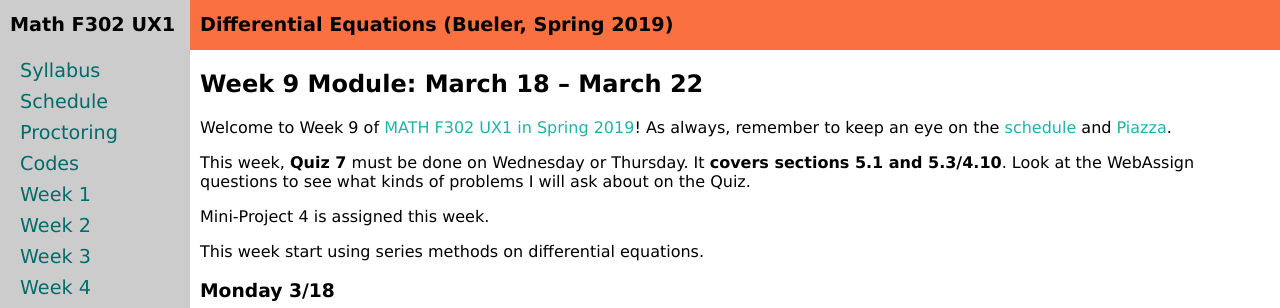
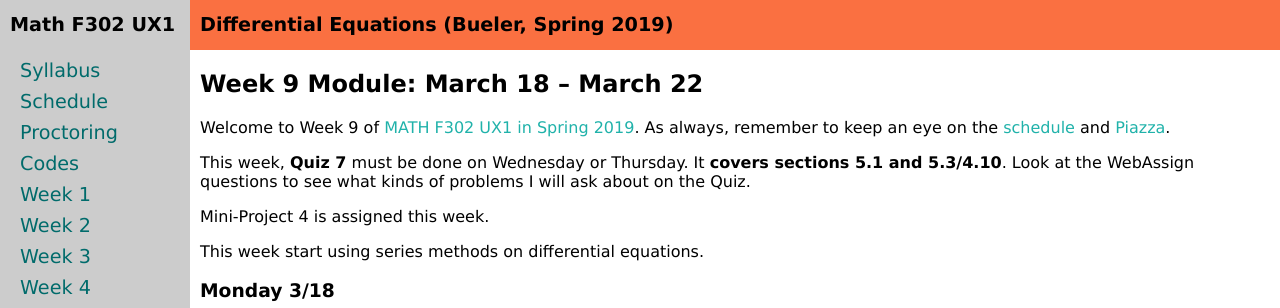
Before and after one commit to bueler/math302, a Jekyll site: the page built from week9.md, in a window 1280 px wide and 993 px high. Shown: the top 308 px of the window. Built offline with Jekyll 4.4.1, drawn with Linux system fonts in a browser that asks for light colours.

Commit message:
minorismo

```diff
--- a/week9.md
+++ b/week9.md
@@ -5,7 +5,7 @@ title: Week 9
 
 ## Week 9 Module: March 18 -- March 22
 
-Welcome to Week 9 of [MATH F302 UX1 in Spring 2019](index.html)!  As always, remember to keep an eye on the [schedule](schedule.pdf) and [Piazza](https://piazza.com/uaf/spring2019/math302ux1/home).
+Welcome to Week 9 of [MATH F302 UX1 in Spring 2019](index.html).  As always, remember to keep an eye on the [schedule](schedule.pdf) and [Piazza](https://piazza.com/uaf/spring2019/math302ux1/home).
 
 This week, **Quiz 7** must be done on Wednesday or Thursday.  It **covers sections 5.1 and 5.3/4.10**.  Look at the WebAssign questions to see what kinds of problems I will ask about on the Quiz.
 
```
Also changed, not shown: week8.md (+1 -1 lines).
